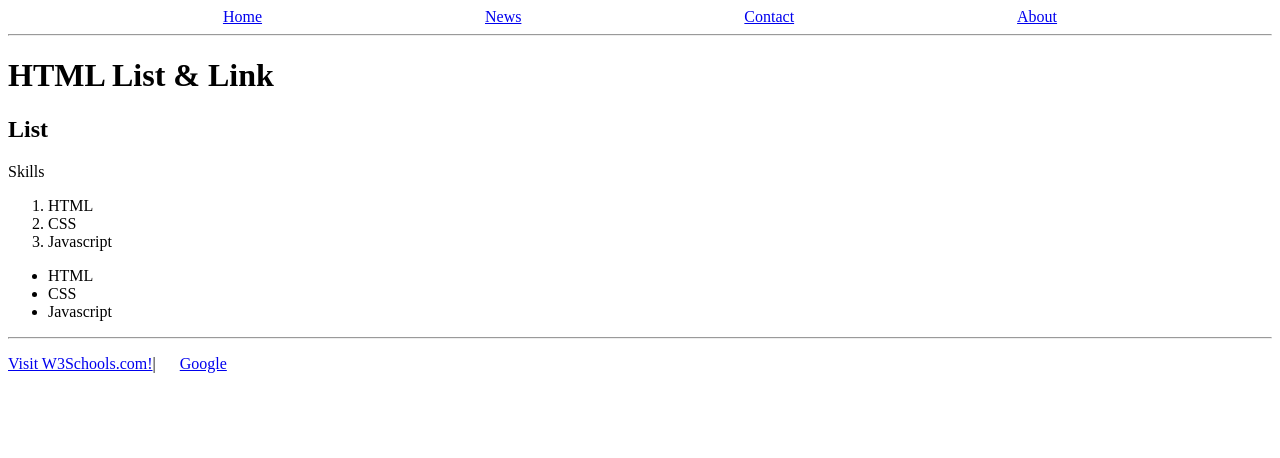
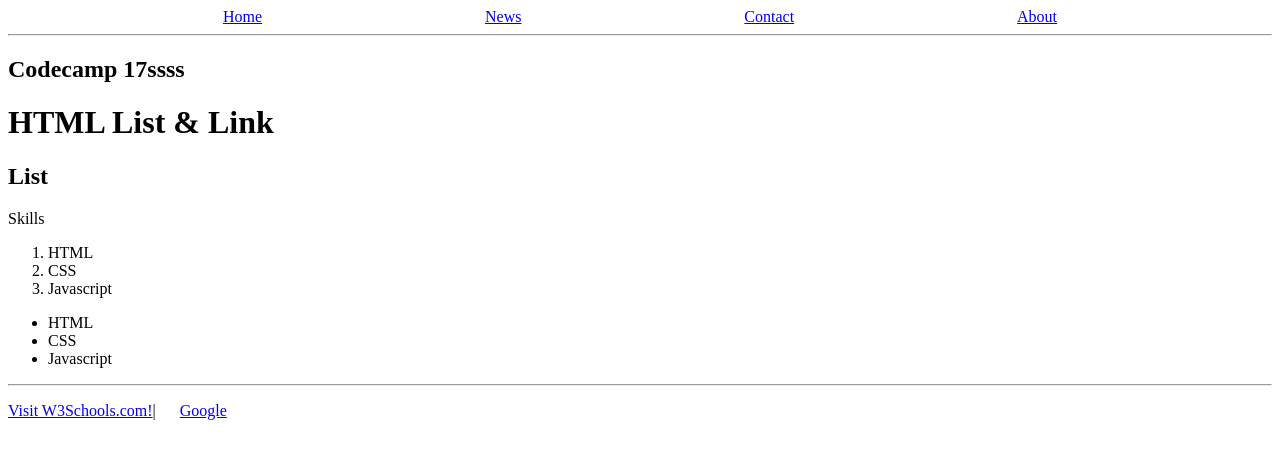
Before and after one commit to Ratchata-pyc/CC17_project2, a plain HTML site: page index.html in a window 1280 px wide. Drawn offline with Linux system fonts and the light colour scheme.

Commit message:
edit index.html

```diff
--- a/index.html
+++ b/index.html
@@ -17,6 +17,7 @@
     </ul>
     <hr />
 
+    <h2>Codecamp 17ssss</h2>
     <h1>HTML List & Link</h1>
     <h2>List</h2>
     <p>Skills</p>
```
